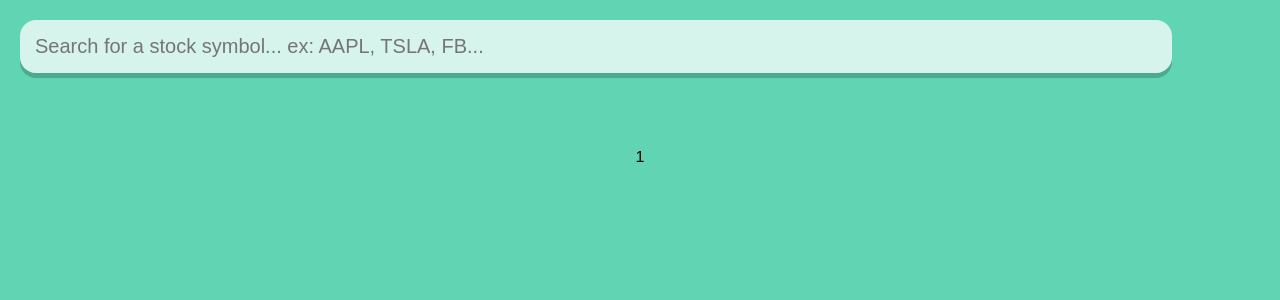
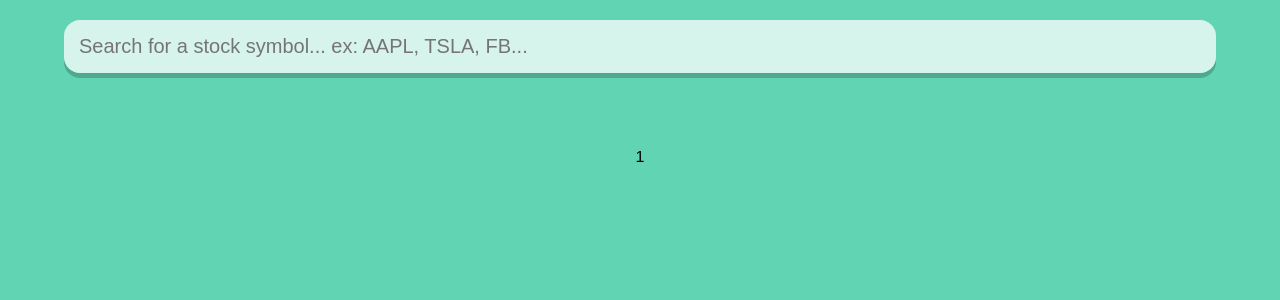
Before and after one commit to jaydenkwright/stock-prices-typescript, a React (Create React App) app: page /stock/1 in a window 1280 px wide. Shown: the top 300 px of the page. Built offline with nearby package versions, Linux system fonts and the light colour scheme; no server answers.

Commit message:
Stock data is retrieved through the getStockData() function which makes an api call to IEX Cloud

```diff
--- a/src/components/Search.module.css
+++ b/src/components/Search.module.css
@@ -7,7 +7,7 @@
     display: block;
     width: 90%;
     padding: 15px;
-    margin: 1em;
+    margin: 1em auto auto auto;
     appearance: none;
     background: none;
     border: none;
--- a/src/components/Stock.tsx
+++ b/src/components/Stock.tsx
@@ -4,15 +4,18 @@ import axios from 'axios'
 
 export const Stock: React.FC = () => {
     const { symbol } = useParams()
-    console.log(process.env.REACT_APP_STOCK_KEY)
     const getStockData = async () => {
         const res = await axios(`https://cloud.iexapis.com/stable/stock/${symbol}/quote?token=${process.env.REACT_APP_STOCK_KEY}`)
-        console.log(res.data)
+        try{
+            console.log(res.status)
+        }catch(err){
+            console.log(err)
+        }
     }
 
     useEffect(() => {
         getStockData()
-    }, [])
+    }, [symbol])
 
     return (
         <div>
```
